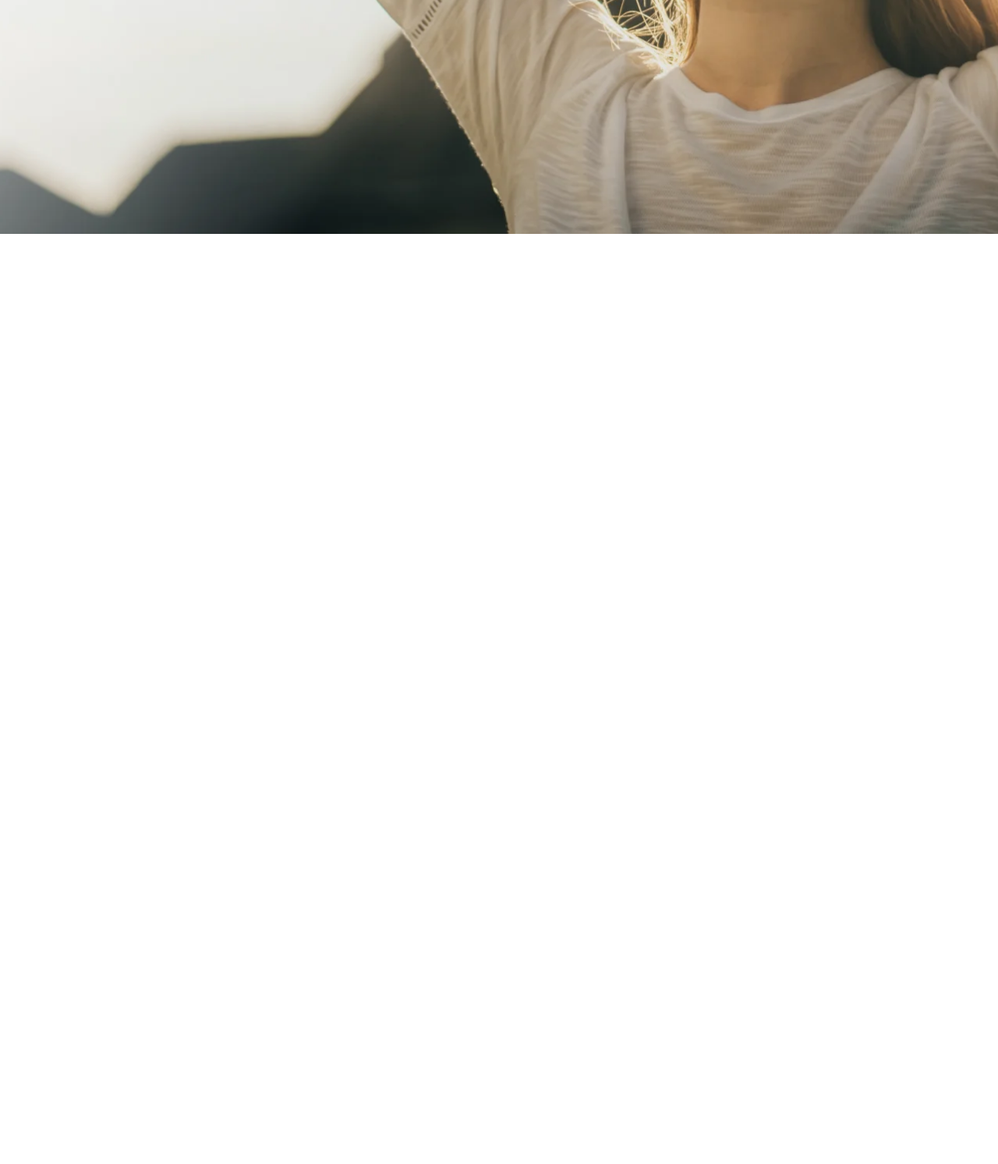
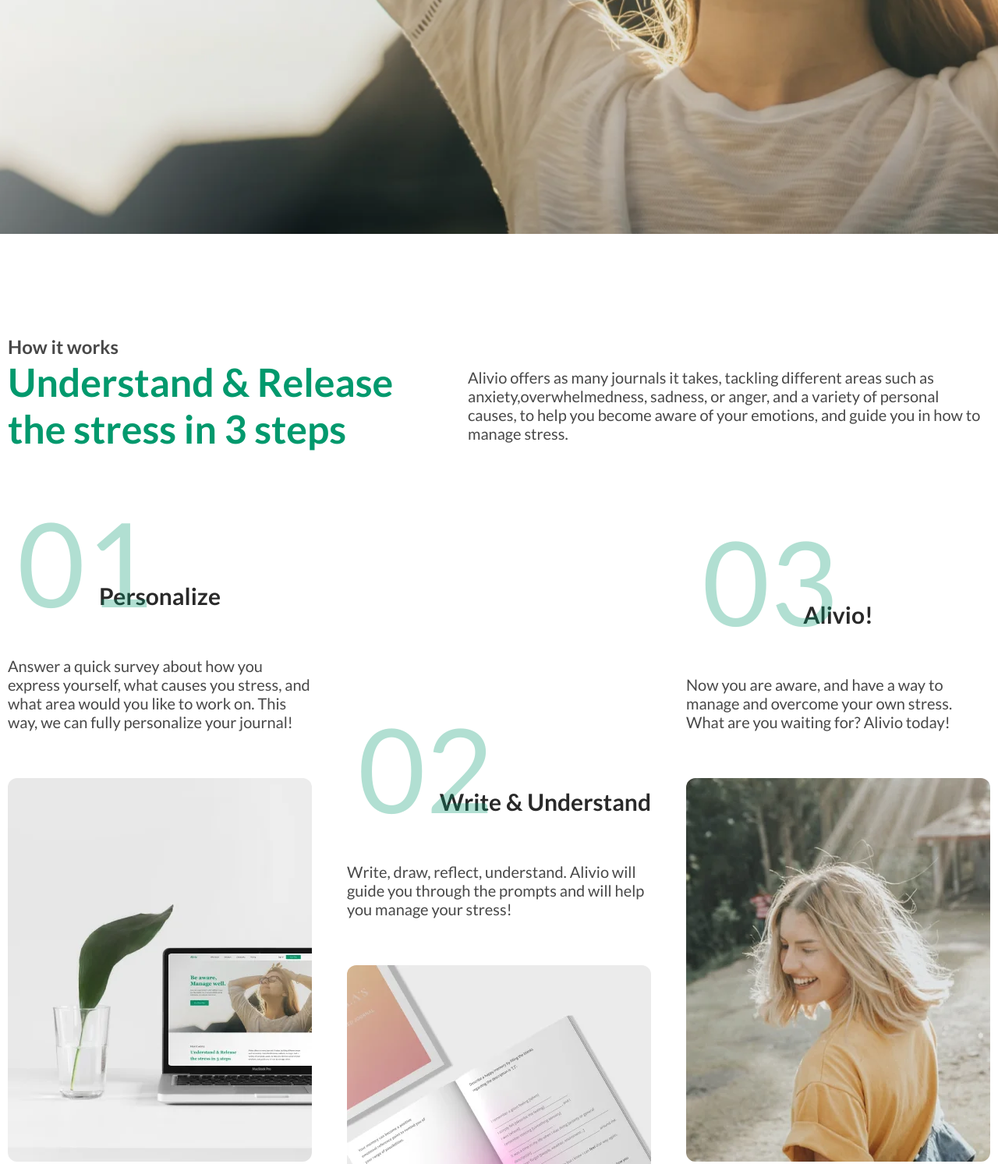
Before and after one commit to zhaslanulyx/alivio-landing, a plain HTML site: page index.html in a window 1280 px wide. Shown: the part 675-2168 px from the top of the page at 78% size. Before the commit the page ends 975 px from the top, so only its background shows below. Drawn offline with Linux system fonts and the light colour scheme.

Commit message:
feat: add about section

```diff
--- a/index.html
+++ b/index.html
@@ -59,6 +59,65 @@
 					</div>
 				</div>
 			</section>
+			<section class="about" aria-label="about section" id="about-id">
+				<div class="container">
+					<div class="about__content">
+						<h2 class="about__title">
+							Understand & Release the stress in 3 steps
+						</h2>
+						<p class="about__desc">
+							Alivio offers as many journals it takes, tackling different areas
+							such as anxiety,overwhelmedness, sadness, or anger, and a variety
+							of personal causes, to help you become aware of your emotions, and
+							guide you in how to manage stress.
+						</p>
+					</div>
+
+					<div class="about__cards">
+						<figure class="card" aria-label="first card">
+							<h3 class="card__title">Personalize</h3>
+							<p class="card__desc" aria-label="first card description">
+								Answer a quick survey about how you express yourself, what
+								causes you stress, and what area would you like to work on. This
+								way, we can fully personalize your journal!
+							</p>
+							<img
+								src="assets/webp/card_1.webp"
+								alt="card image 1"
+								class="card__img"
+							/>
+						</figure>
+
+						<figure class="card" aria-label="second card">
+							<h3 class="card__title card__title--second card__title--right">
+								Write & Understand
+							</h3>
+							<p class="card__desc" aria-label="first card description">
+								Write, draw, reflect, understand. Alivio will guide you through
+								the prompts and will help you manage your stress!
+							</p>
+							<img
+								src="assets/webp/card_2.webp"
+								alt="card image 2"
+								class="card__img"
+							/>
+						</figure>
+
+						<figure class="card" aria-label="third card">
+							<h3 class="card__title card__title--third">Alivio!</h3>
+							<p class="card__desc" aria-label="first card description">
+								Now you are aware, and have a way to manage and overcome your
+								own stress. What are you waiting for? Alivio today!
+							</p>
+							<img
+								src="assets/webp/card_3.webp"
+								alt="card image 3"
+								class="card__img"
+							/>
+						</figure>
+					</div>
+				</div>
+			</section>
 		</main>
 	</body>
 </html>
--- a/main.css
+++ b/main.css
@@ -6,3 +6,4 @@
 /* Sections */
 @import url('./styles/sections/header.css');
 @import url('./styles/sections/hero.css');
+@import url('./styles/sections/about.css');
--- /dev/null
+++ b/styles/sections/about.css
@@ -0,0 +1,76 @@
+.about {
+	padding: 160px 0 60px 0;
+	background-color: var(--co-white);
+}
+
+.about__content {
+	display: flex;
+	justify-content: space-between;
+	align-items: center;
+}
+
+.about__title {
+	color: var(--co-light-green);
+	font-size: 50px;
+	font-weight: 700;
+	max-width: 500px;
+	position: relative;
+}
+
+.about__title::before {
+	content: 'How it works';
+	position: absolute;
+	top: -30px;
+	left: 0;
+	font-size: 24px;
+	font-weight: 600;
+	color: var(--co-light-black);
+}
+
+.about__desc {
+	color: var(--co-light-black);
+	font-size: 20px;
+	font-weight: 500;
+	max-width: 670px;
+}
+
+.about__cards {
+	margin: 80px 0 0 0;
+	display: flex;
+	justify-content: space-between;
+	align-items: start;
+	gap: 20px;
+}
+
+.about__cards .card:nth-child(2) {
+	margin: 240px 0 0 0;
+}
+
+@media (max-width: 1250px) {
+	.about__content {
+		flex-direction: column;
+		align-items: center;
+		justify-content: start;
+		gap: 20px;
+	}
+	.about__cards {
+		flex-direction: column;
+		align-items: center;
+		justify-content: start;
+	}
+	.about__cards .card:nth-child(2) {
+		margin: 0;
+	}
+}
+
+@media (max-width: 576px) {
+	.about__content {
+		padding: 0 15px;
+	}
+	.about__title {
+		font-size: 35px;
+	}
+	.about__desc {
+		font-size: 16px;
+	}
+}
```
